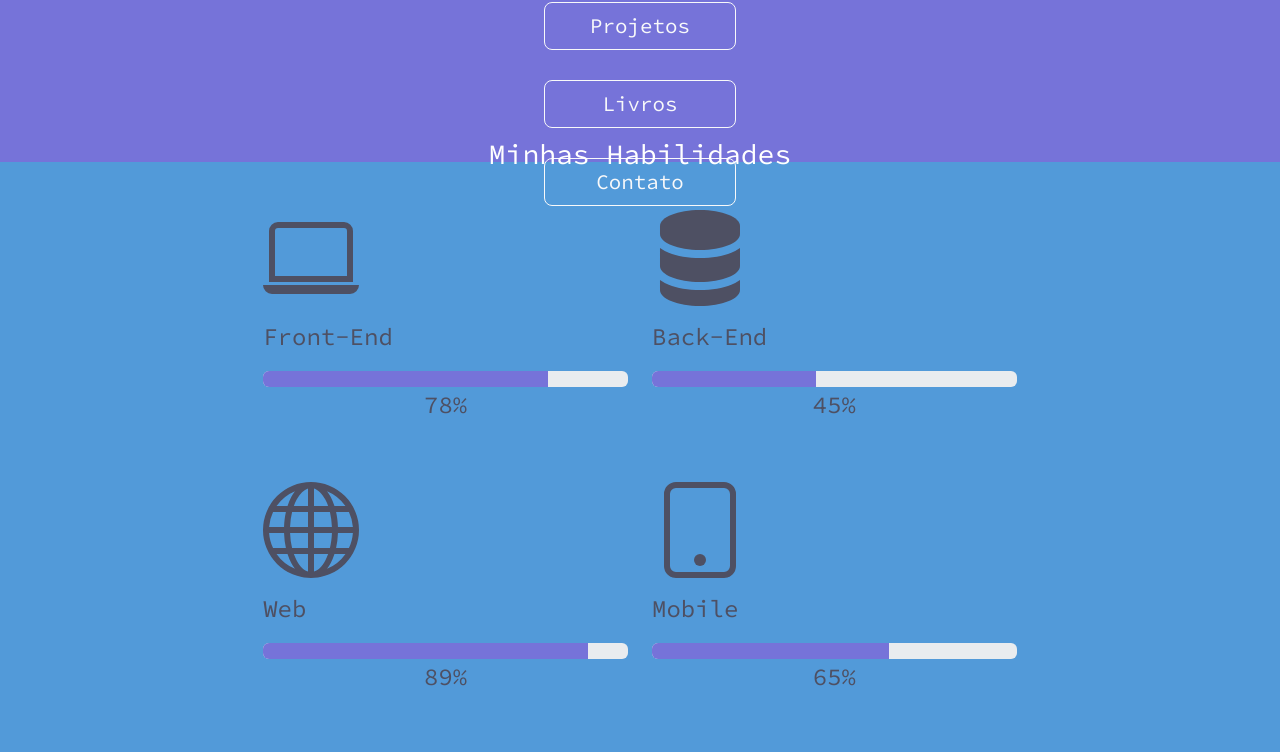
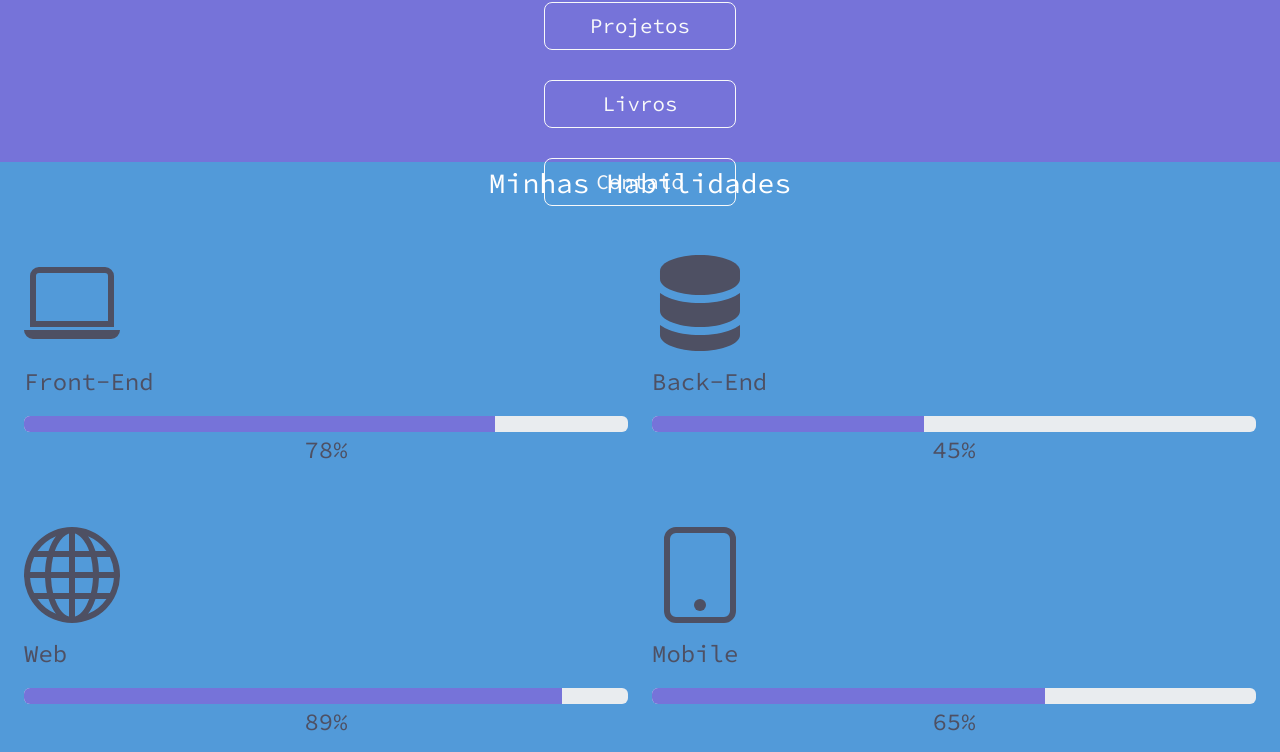
Before and after one commit to geleco/siteGeleco, a React (Vite) app in the folder vite-project/: page / in a window 1280 px wide. Shown: the part 694-1446 px from the top of the page. Built offline with nearby package versions, Linux system fonts and the light colour scheme.

Commit message:
nem sei mais

```diff
--- a/vite-project/src/pages/Skills.jsx
+++ b/vite-project/src/pages/Skills.jsx
@@ -22,8 +22,8 @@ const skillsList = [
 
 function Skills() {
   return (
-    <Container fluid className="skill-container vh-100 d-flex flex-column justify-content-center align-items-center">
-      <p className=" m-0 skills-title text-white">Minhas Habilidades</p>
+    <Container fluid className="skill-container vh-100 d-block flex-column justify-content-center align-items-center">
+      <p className=" text-center skills-title text-white">Minhas Habilidades</p>
       <Row className="m-0">
         {skillsList.map(({ icon, id, skillName, percentage }) => (
           <Col key={id} xs={12} md={6} lg={14} className="mb-4">
--- a/vite-project/src/pages/home.scss
+++ b/vite-project/src/pages/home.scss
@@ -22,7 +22,6 @@
 
 
 .offcanvas-body {
-  padding: 20px;
   background-color: #7673D9
 }
 
```
